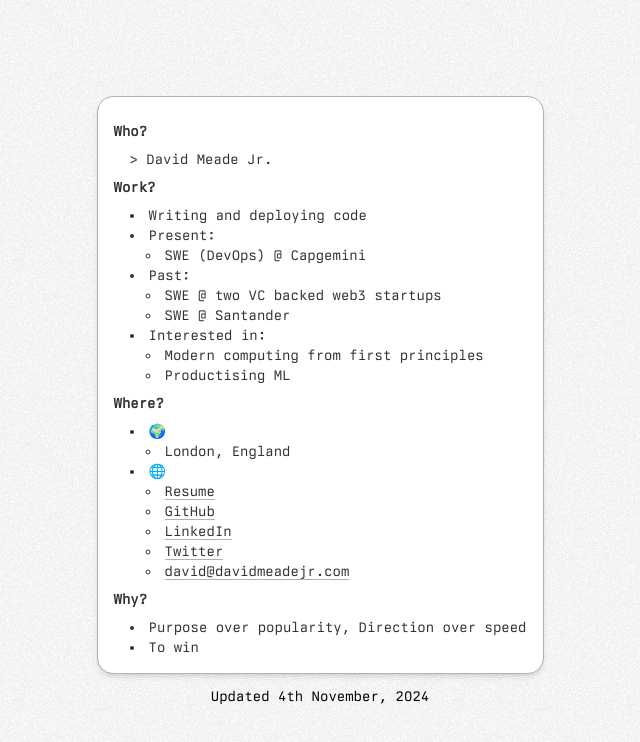
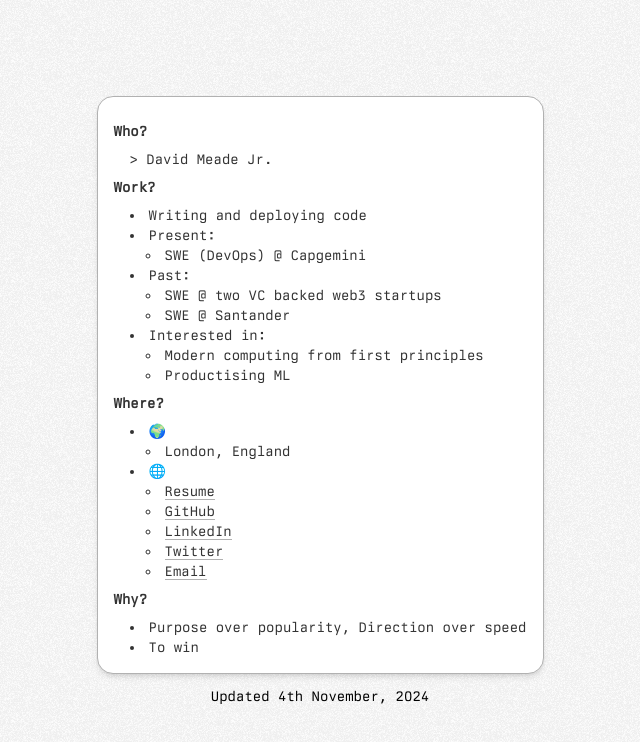
Before and after one commit to davidmeadejr/personal-website, a Next.js app: page / in a window 1280 px wide. Shown: the top 742 px of the page, without its empty margins (320-960 px from the left). Built offline with nearby package versions, Linux system fonts and the light colour scheme.

Commit message:
Updated email contact

```diff
--- a/app/page.tsx
+++ b/app/page.tsx
@@ -70,7 +70,7 @@ const Home = () => {
               </li>
               <li className="list-[circle]">
                 <Link href="mailto:david@davidmeadejr.com" target="_blank" rel="noreferrer">
-                  david@davidmeadejr.com
+                  Email
                 </Link>
               </li>
             </ul>
```
